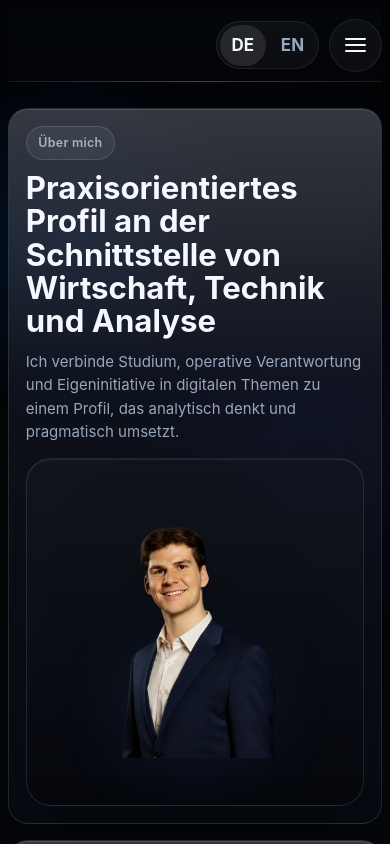
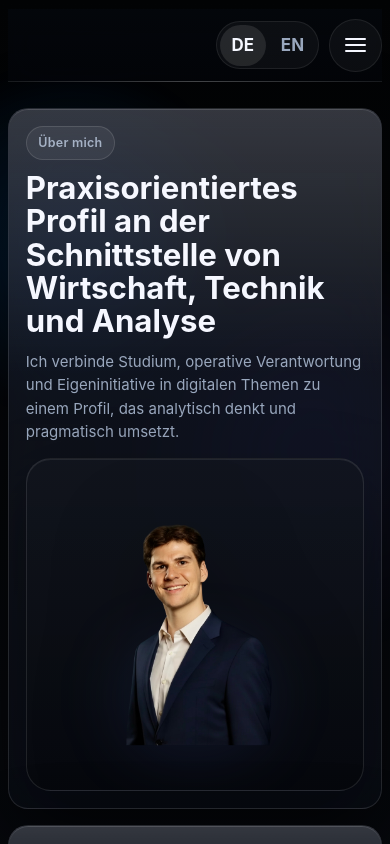
Before and after one commit to Noahwuhrmann/noah-wuhrmann-cv, a React (Vite) app: page /about in a window 390 px wide. Shown: the top 844 px of the page. Built offline with nearby package versions, Linux system fonts and the light colour scheme.

Commit message:
Refine about portrait sizing

```diff
--- a/src/index.css
+++ b/src/index.css
@@ -846,7 +846,7 @@ button {
 
 .about-hero {
   display: grid;
-  grid-template-columns: minmax(0, 1.25fr) minmax(280px, 360px);
+  grid-template-columns: minmax(0, 1.25fr) minmax(250px, 320px);
   gap: clamp(1.5rem, 3vw, 2.75rem);
   align-items: stretch;
 }
@@ -894,7 +894,7 @@ button {
   position: relative;
   z-index: 1;
   display: block;
-  width: min(130%, 480px);
+  width: min(145%, 500px);
   max-width: none;
   max-height: 728px;
   object-fit: contain;
@@ -2240,7 +2240,7 @@ button {
   }
 
   .about-portrait-shell {
-    max-width: 420px;
+    max-width: 360px;
   }
 }
 
@@ -2437,14 +2437,14 @@ button {
   }
 
   .about-portrait-panel {
-    min-height: 26rem;
+    min-height: 23.5rem;
     padding: 1rem 1rem 0;
     border-radius: 1.55rem;
   }
 
   .about-portrait-image {
-    width: min(100%, 340px);
-    max-height: 440px;
+    width: min(118%, 380px);
+    max-height: 430px;
   }
 
   .resume-mobile-section-header,
@@ -2658,12 +2658,12 @@ button {
   }
 
   .about-portrait-panel {
-    min-height: 21.5rem;
+    min-height: 18.75rem;
   }
 
   .about-portrait-image {
-    width: min(100%, 300px);
-    max-height: 360px;
+    width: min(116%, 340px);
+    max-height: 345px;
   }
 
   .compact-grid,
@@ -2760,12 +2760,12 @@ button {
   }
 
   .about-portrait-panel {
-    min-height: 19.75rem;
+    min-height: 17.25rem;
   }
 
   .about-portrait-image {
-    width: min(100%, 252px);
-    max-height: 330px;
+    width: min(114%, 300px);
+    max-height: 315px;
   }
 
   .resume-logo-card {
```
